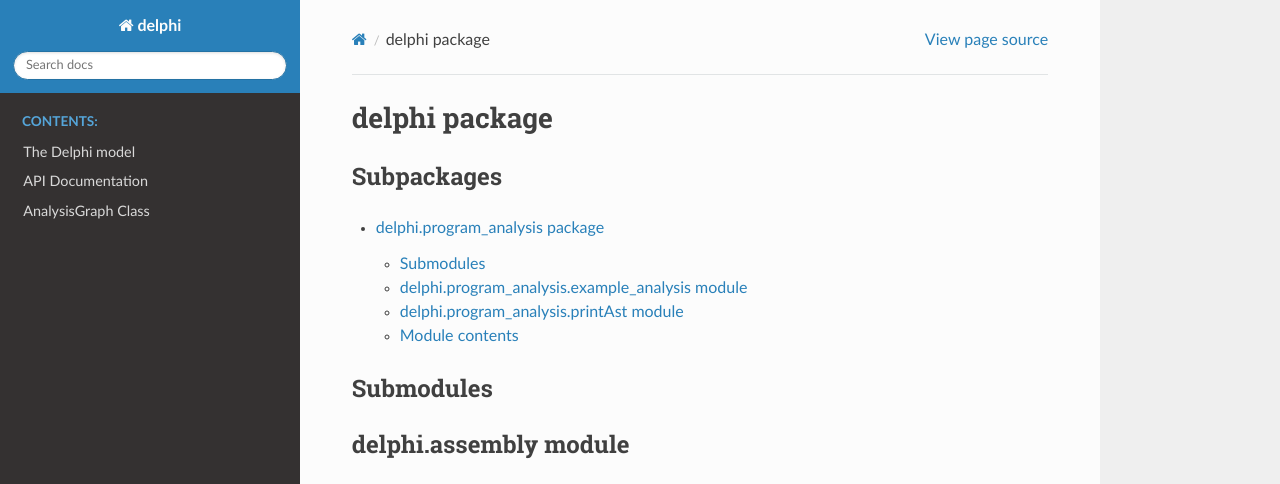
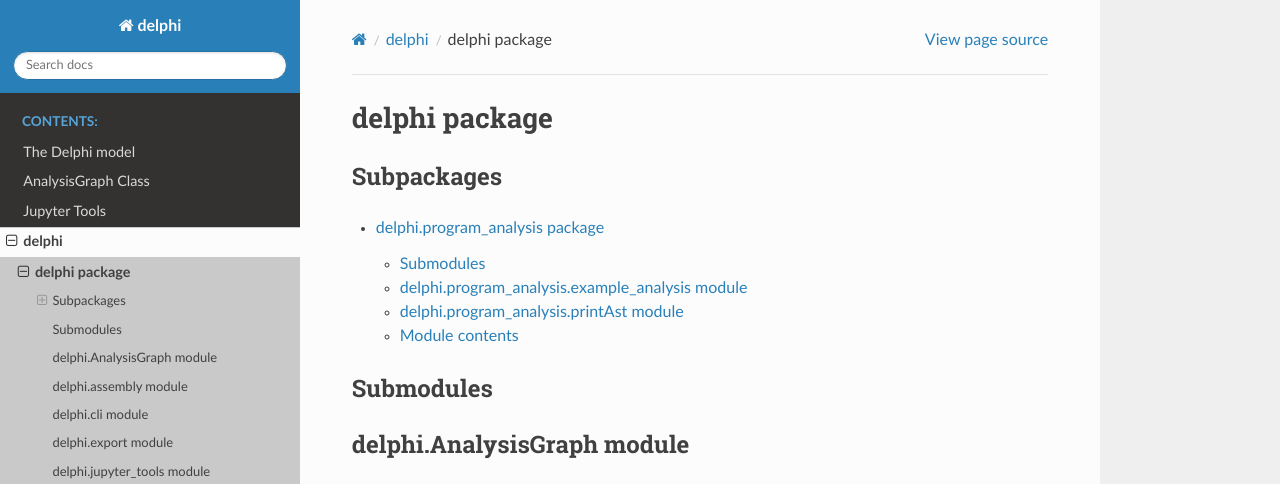
Before and after one commit to ml4ai/delphi, a Sphinx documentation site: the page built from docs/delphi.rst, in a window 1280 px wide and 1400 px high. Shown: the top 484 px of the window. Built offline with Sphinx 7.4.7 and the Read the Docs theme 2.0.0, drawn with Linux system fonts in a browser that asks for light colours; some of the changed text lies outside the part shown; grey boxes are pictures that could not be loaded.

Commit message:
docs updated with bmi

```diff
--- a/docs/delphi.rst
+++ b/docs/delphi.rst
@@ -11,6 +11,15 @@ Subpackages
 Submodules
 ----------
 
+delphi.AnalysisGraph module
+---------------------------
+
+.. automodule:: delphi.AnalysisGraph
+    :noindex:
+    :members:
+    :undoc-members:
+    :show-inheritance:
+
 delphi.assembly module
 ----------------------
 
@@ -19,10 +28,10 @@ delphi.assembly module
     :undoc-members:
     :show-inheritance:
 
-delphi.core module
-------------------
+delphi.cli module
+-----------------
 
-.. automodule:: delphi.core
+.. automodule:: delphi.cli
     :members:
     :undoc-members:
     :show-inheritance:
@@ -31,6 +40,14 @@ delphi.export module
 --------------------
 
 .. automodule:: delphi.export
+    :members:
+    :undoc-members:
+    :show-inheritance:
+
+delphi.jupyter\_tools module
+----------------------------
+
+.. automodule:: delphi.jupyter_tools
     :members:
     :undoc-members:
     :show-inheritance:
--- /dev/null
+++ b/docs/generated/delphi.AnalysisGraph.AnalysisGraph.from_pickle.rst
@@ -0,0 +1,6 @@
+delphi.AnalysisGraph.AnalysisGraph.from\_pickle
+===============================================
+
+.. currentmodule:: delphi.AnalysisGraph
+
+.. automethod:: AnalysisGraph.from_pickle
--- /dev/null
+++ b/docs/generated/delphi.AnalysisGraph.AnalysisGraph.from_statements.rst
@@ -0,0 +1,6 @@
+delphi.AnalysisGraph.AnalysisGraph.from\_statements
+===================================================
+
+.. currentmodule:: delphi.AnalysisGraph
+
+.. automethod:: AnalysisGraph.from_statements
--- /dev/null
+++ b/docs/generated/delphi.AnalysisGraph.AnalysisGraph.get_current_time.rst
@@ -0,0 +1,6 @@
+delphi.AnalysisGraph.AnalysisGraph.get\_current\_time
+=====================================================
+
+.. currentmodule:: delphi.AnalysisGraph
+
+.. automethod:: AnalysisGraph.get_current_time
--- /dev/null
+++ b/docs/generated/delphi.AnalysisGraph.AnalysisGraph.get_input_var_names.rst
@@ -0,0 +1,6 @@
+delphi.AnalysisGraph.AnalysisGraph.get\_input\_var\_names
+=========================================================
+
+.. currentmodule:: delphi.AnalysisGraph
+
+.. automethod:: AnalysisGraph.get_input_var_names
--- /dev/null
+++ b/docs/generated/delphi.AnalysisGraph.AnalysisGraph.get_output_var_names.rst
@@ -0,0 +1,6 @@
+delphi.AnalysisGraph.AnalysisGraph.get\_output\_var\_names
+==========================================================
+
+.. currentmodule:: delphi.AnalysisGraph
+
+.. automethod:: AnalysisGraph.get_output_var_names
--- /dev/null
+++ b/docs/generated/delphi.AnalysisGraph.AnalysisGraph.get_time_step.rst
@@ -0,0 +1,6 @@
+delphi.AnalysisGraph.AnalysisGraph.get\_time\_step
+==================================================
+
+.. currentmodule:: delphi.AnalysisGraph
+
+.. automethod:: AnalysisGraph.get_time_step
--- /dev/null
+++ b/docs/generated/delphi.AnalysisGraph.AnalysisGraph.get_time_units.rst
@@ -0,0 +1,6 @@
+delphi.AnalysisGraph.AnalysisGraph.get\_time\_units
+===================================================
+
+.. currentmodule:: delphi.AnalysisGraph
+
+.. automethod:: AnalysisGraph.get_time_units
--- /dev/null
+++ b/docs/generated/delphi.AnalysisGraph.AnalysisGraph.initialize.rst
@@ -0,0 +1,6 @@
+delphi.AnalysisGraph.AnalysisGraph.initialize
+=============================================
+
+.. currentmodule:: delphi.AnalysisGraph
+
+.. automethod:: AnalysisGraph.initialize
--- a/docs/generated/delphi.AnalysisGraph.AnalysisGraph.sample_sequence_of_latent_states.rst
+++ /dev/null
@@ -1,6 +0,0 @@
-delphi.AnalysisGraph.AnalysisGraph.sample\_sequence\_of\_latent\_states
-=======================================================================
-
-.. currentmodule:: delphi.AnalysisGraph
-
-.. automethod:: AnalysisGraph.sample_sequence_of_latent_states
--- a/docs/generated/delphi.AnalysisGraph.AnalysisGraph.sample_sequence_of_observed_states.rst
+++ /dev/null
@@ -1,6 +0,0 @@
-delphi.AnalysisGraph.AnalysisGraph.sample\_sequence\_of\_observed\_states
-=========================================================================
-
-.. currentmodule:: delphi.AnalysisGraph
-
-.. automethod:: AnalysisGraph.sample_sequence_of_observed_states
--- a/docs/generated/delphi.AnalysisGraph.AnalysisGraph.sample_transition_matrix.rst
+++ /dev/null
@@ -1,6 +0,0 @@
-delphi.AnalysisGraph.AnalysisGraph.sample\_transition\_matrix
-=============================================================
-
-.. currentmodule:: delphi.AnalysisGraph
-
-.. automethod:: AnalysisGraph.sample_transition_matrix
--- /dev/null
+++ b/docs/generated/delphi.AnalysisGraph.AnalysisGraph.update.rst
@@ -0,0 +1,6 @@
+delphi.AnalysisGraph.AnalysisGraph.update
+=========================================
+
+.. currentmodule:: delphi.AnalysisGraph
+
+.. automethod:: AnalysisGraph.update
--- a/docs/index.rst
+++ b/docs/index.rst
@@ -15,8 +15,9 @@ textual evidence.
    :caption: Contents:
 
    model
-   api
    AnalysisGraph
+   jupyter_tools
+   modules
 
 
 License
```
Also changed, not shown: other parts of docs/delphi.rst (+0 -8 lines), docs/AnalysisGraph.rst (+11 -5 lines), docs/api.rst (deleted, +0 -13 lines).
